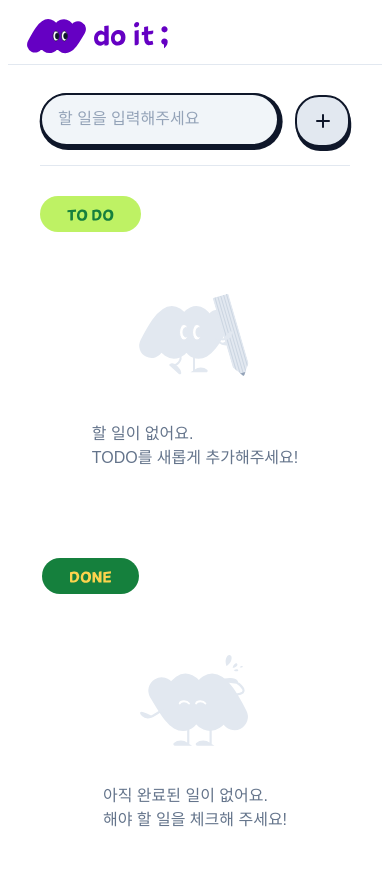
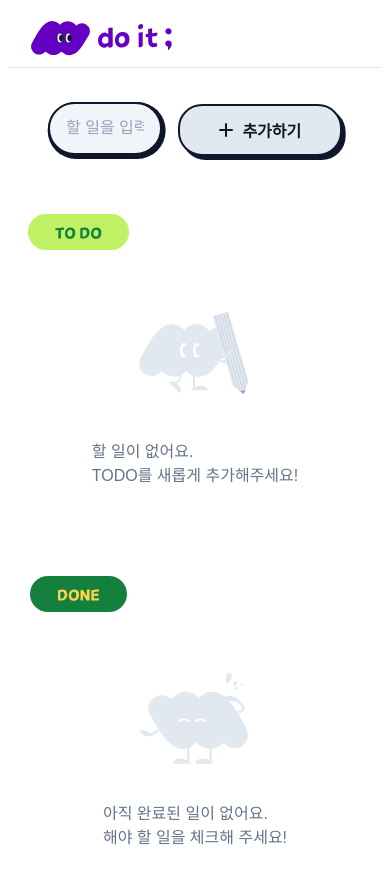
Before and after one commit to J-Moment/todo-mission-codeit, a Next.js app: page / in a window 390 px wide. Shown: the top 884 px of the page. Built offline with nearby package versions, Linux system fonts and the light colour scheme; no server answers; a web font is replaced by a local one.

Commit message:
Fix: 디자인 수정
반응형 및 디자인 수정

디자인 사이즈 조정 보완 필요

```diff
--- a/src/components/Nav.tsx
+++ b/src/components/Nav.tsx
@@ -8,8 +8,8 @@ export default function Nav() {
   return (
     <nav className={styles.nav}>
       <div className={styles.inner}>
-        <Link href="/" className={styles.logoLink}>
-          {/* 데스크탑/태블릿v */}
+        <Link href="/">
+          {/* 데스크탑/태블릿 */}
           <Image
             src="/icons/logoLarge.svg"
             alt="do it;"
--- a/src/styles/CheckToggle.module.css
+++ b/src/styles/CheckToggle.module.css
@@ -9,12 +9,12 @@
   line-height: 0;
 }
 
-/* 마우스로 클릭(활성) 시 애니메이션 */
+/* 마우스로 클릭 시 애니메이션 */
 .wrap:active {
     transform: translateY(1px);
 }
 
-/* 키보드 포커스 링(접근성) */
+/* 키보드 포커스 링 */
 .wrap:focus-visible {
   outline: 2px solid var(--violet-600);
   outline-offset: 2px;
--- a/src/styles/Homepage.module.css
+++ b/src/styles/Homepage.module.css
@@ -1,17 +1,20 @@
 /* 페이지 공통 */
 .page {
-    --max: 1120px;
-    padding: 24px 20px 64px;
+    --max: 1220px;
+    padding: 24px 20px;
 }
 
 .header {
     max-width: var(--max);
     margin: 0 auto;
     padding-bottom: 16px;
-    border-bottom: 1px solid #e2e8f0;
 }
 
 .inputRow {
+    max-width: 1220px;
+    margin: 0 auto;
+    padding: 10px 20px;
+
     display: flex;
     gap: 16px;
     align-items: center;
@@ -26,21 +29,6 @@
     display: none;
 }
 
-@media (max-width: 745px) {
-    .page {
-        padding: 28px 32px 96px;
-    }
-
-    .addBtnLgWrap {
-        display: none;
-    }
-
-    /* 모바일에서 숨기기 */
-    .addBtnSm {
-        display: block;
-    }
-}
-
 /* 태블릿 => 데스크탑 */
 .board {
     max-width: var(--max);
@@ -50,12 +38,29 @@
     gap: 28px;
 }
 
+/* 태블릿 */
 @media (min-width: 745px) {
-    .board {
-        grid-template-columns: 1fr 1fr;
-        column-gap: 56px;
-        row-gap: 0;
-        align-items: start;
+  .board {
+    grid-template-columns: 1fr 1fr;
+    column-gap: 56px;
+    row-gap: 0;
+    align-items: start;
+  }
+}
+
+/* 모바일 */
+@media (max-width: 375px) {
+    .page {
+        padding: 28px 32px 96px;
+    }
+
+    .addBtnLgWrap {
+        display: none;
+    }
+
+
+    .addBtnSm {
+        display: block;
     }
 }
 
--- a/src/styles/Nav.module.css
+++ b/src/styles/Nav.module.css
@@ -4,31 +4,22 @@
     z-index: 50;
     width: 100%;
     background: #fff;
+    height: 60px;
+    box-sizing: border-box;
     border-bottom: 1px solid #e2e8f0;
 }
 
-/* 가운데 컨테이너 */
+/* 컨테이너 */
 .inner {
-    height: 60px;
-    max-width: 1280px;
-    /* 필요 시 조정 */
+    height: 100%;
+    max-width: 1220px;
     margin: 0 auto;
     display: flex;
     align-items: center;
-    padding: 0 20px;
-    /* 기본 좌우 여백 */
+
+    padding-left: 20px;
 }
 
-/* 링크 래퍼 */
-.logoLink {
-    display: flex;
-    align-items: center;
-    gap: 8px;
-    line-height: 0;
-    /* 이미지 수직정렬 깔끔하게 */
-}
-
-/* 기본: 큰 로고 보이게, 작은 로고 숨김 */
 .logoLarge {
     display: block;
 }
@@ -37,24 +28,8 @@
     display: none;
 }
 
-/* 1440px 이상에서 Figma처럼 왼쪽 패딩 크게(예: 360px) */
-@media (min-width: 1440px) {
-    .inner {
-        padding-left: 360px;
-        padding-right: 20px;
-    }
-}
-
-/* 태블릿 이하에서 높이/패딩 살짝 줄이기 */
-@media (max-width: 745px) {
-    .inner {
-        height: 56px;
-        padding: 0 16px;
-    }
-}
-
 /* 모바일 */
-@media (max-width: 376px) {
+@media (max-width: 375px) {
     .logoLarge {
         display: none;
     }
```
Also changed, not shown: src/styles/AddToDoInput.module.css (+4 -4 lines).
